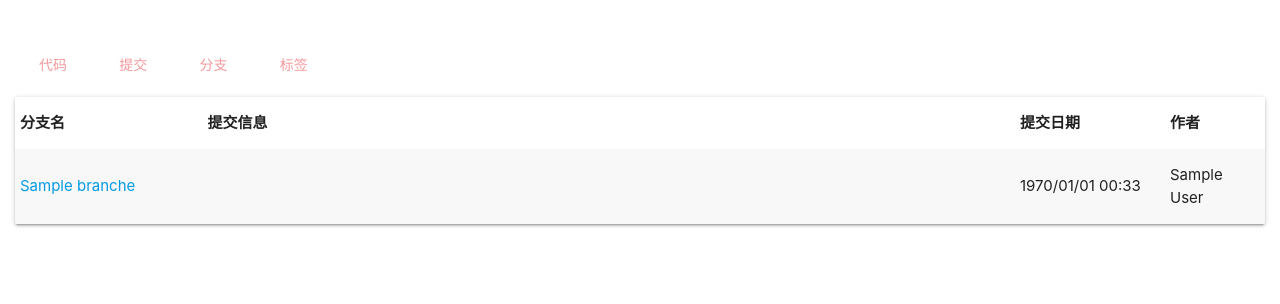
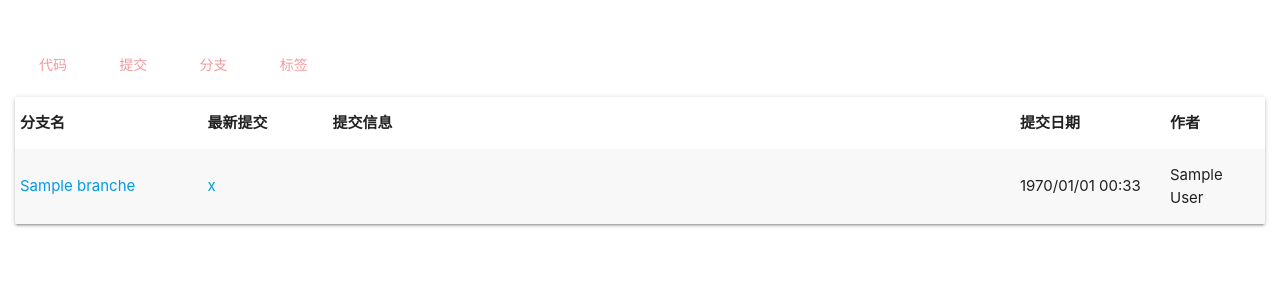
Before and after one commit to huimang/firegit, a PHP site: template app/views/repo/branches.phtml in a window 1280 px wide. Shown: the part 231-535 px from the top of the page. Run offline with PHP 8.4, Linux system fonts and the light colour scheme; the template is opened without the code that fills it: most values are stand-ins (such as "Sample title", 1, 10 or a date in 2020); data that the repository does not hold is empty; some libraries are stand-ins or nearby versions.

Commit message:
bugfixed:显示分支时错误

```diff
--- a/app/library/huimang/git/Repository.php
+++ b/app/library/huimang/git/Repository.php
@@ -496,7 +496,6 @@ class Repository
                 foreach ($branches as $key => $branch) {
                     if ($branch['hash'] == $commit['hash']) {
                         $branches[$key] = array_merge($branch, $commit);
-                        break;
                     }
                 }
             }
--- a/app/views/repo/branches.phtml
+++ b/app/views/repo/branches.phtml
@@ -5,6 +5,7 @@
         <thead>
         <tr>
             <th width="15%">分支名</th>
+            <th width="10%">最新提交</th>
             <th>提交信息</th>
             <th width="12%">提交日期</th>
             <th width="8%">作者</th>
@@ -18,6 +19,7 @@
                         <?= $branch['name'] ?>
                     </a>
                 </td>
+                <td><a href="/<?= $repo['group'] ?>/<?= $repo['name'] ?>/commit/<?=$branch['hash']?>/"><?= substr($branch['hash'], 0, 8)?><a/></td>
                 <td><?= $branch['msg'] ?></td>
                 <td><?= date('Y/m/d H:i', $branch['time']) ?></td>
                 <td><?= $branch['author'] ?></td>
```
